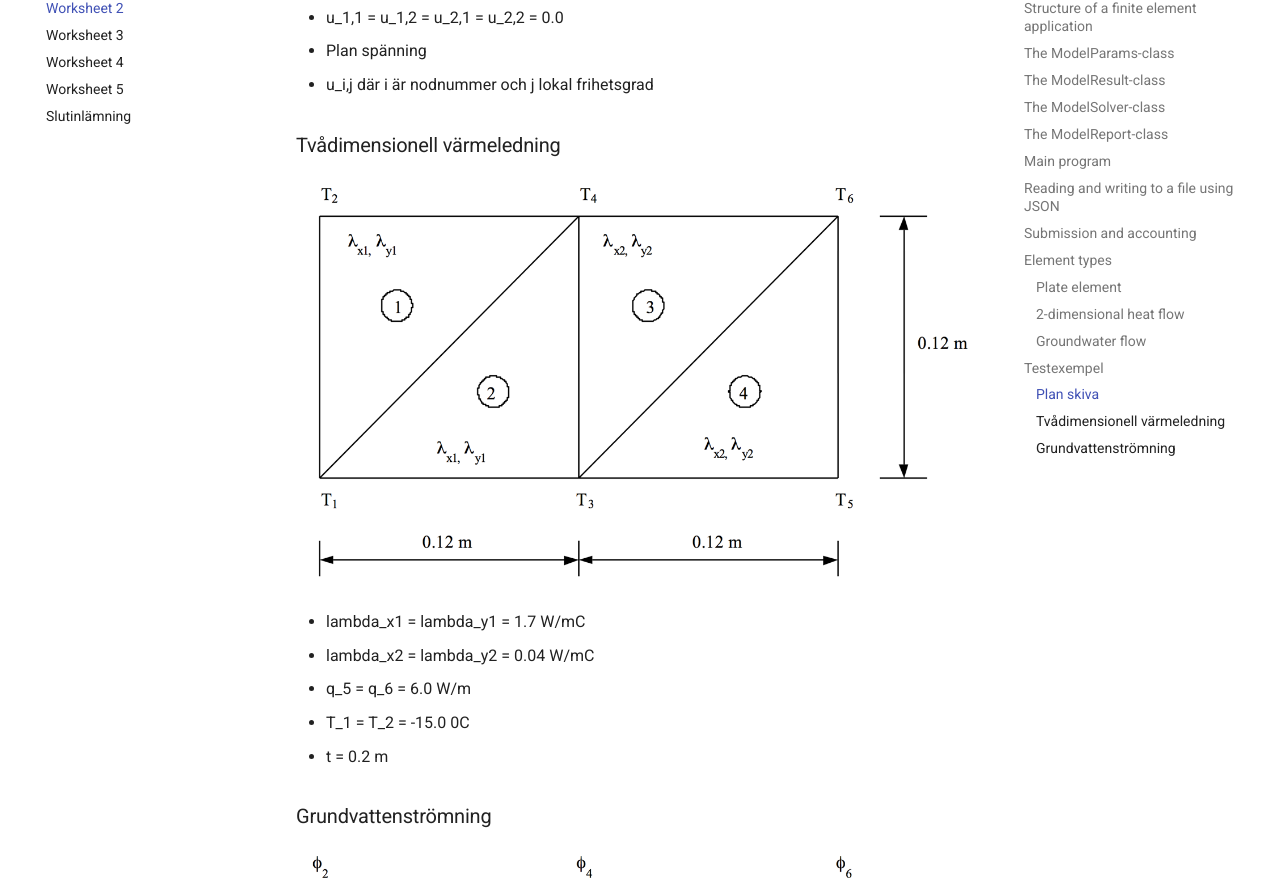
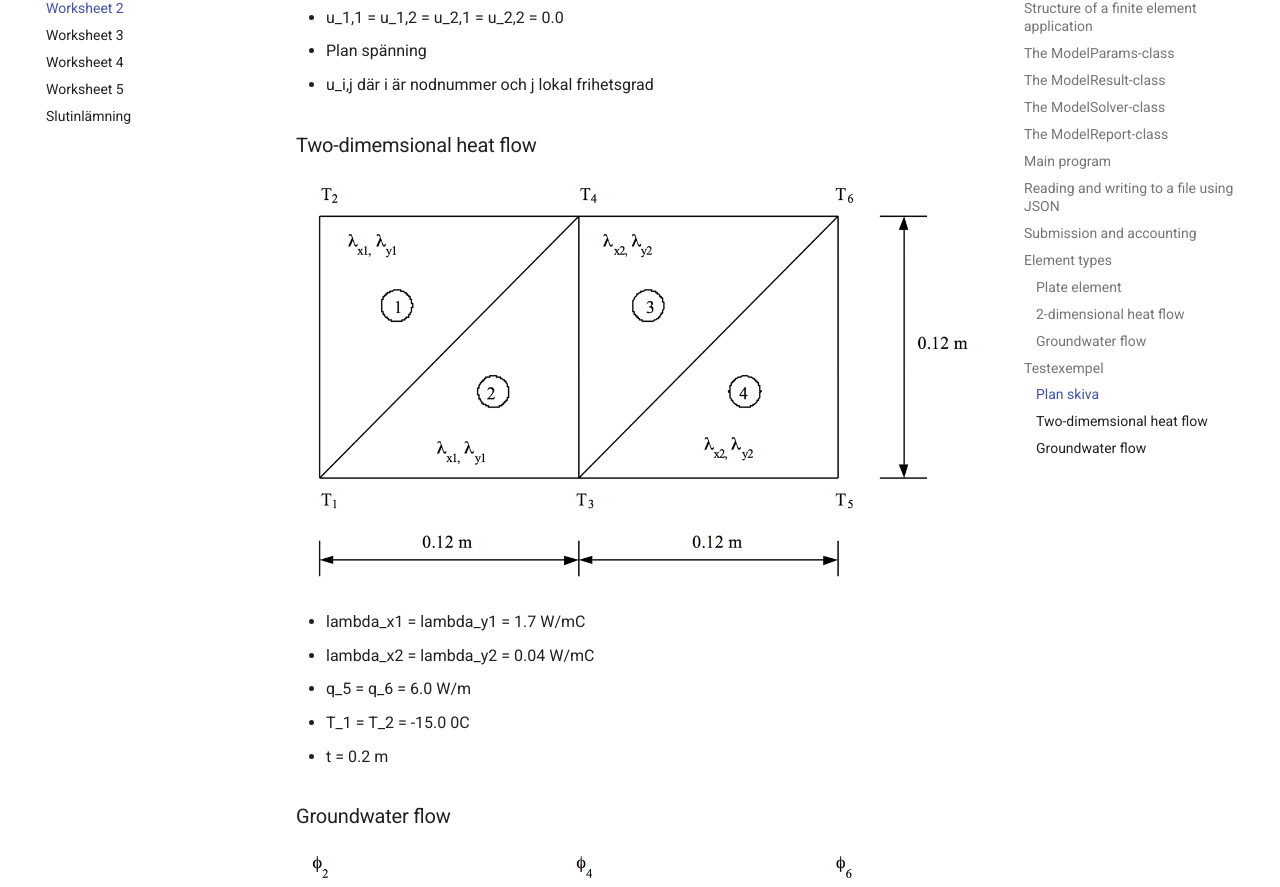
Before and after one commit to jonaslindemann/vsmn20, an MkDocs documentation site: the page built from docs/assignment2_eng.md, in a window 1280 px wide and 1400 px high, scrolled down 14226 px. Shown: the part 127-1014 px from the top of the window. Built offline with MkDocs 1.6.1 and Material for MkDocs 9.7.7, drawn with Linux system fonts in a browser that asks for light colours; comment, search, counter and statistics services are not loaded.

Commit message:
Fixed minor typos

```diff
--- a/docs/assignment2_eng.md
+++ b/docs/assignment2_eng.md
@@ -517,7 +517,7 @@ The submission shall consist of a zip file (or other archive format) consisting
  * Plan spänning
  * u_i,j  där i är nodnummer och j lokal frihetsgrad
 
-### Tvådimensionell värmeledning
+### Two-dimemsional heat flow
 
 ![case2](images/case2.png)
 
@@ -527,7 +527,7 @@ The submission shall consist of a zip file (or other archive format) consisting
  * T_1 = T_2 = -15.0 0C
  * t = 0.2 m
 
-### Grundvattenströmning
+### Groundwater flow
 
 ![case3](images/case3.png)
 
```
Also changed, not shown: docs/assignment2.md (+2 -2 lines).
